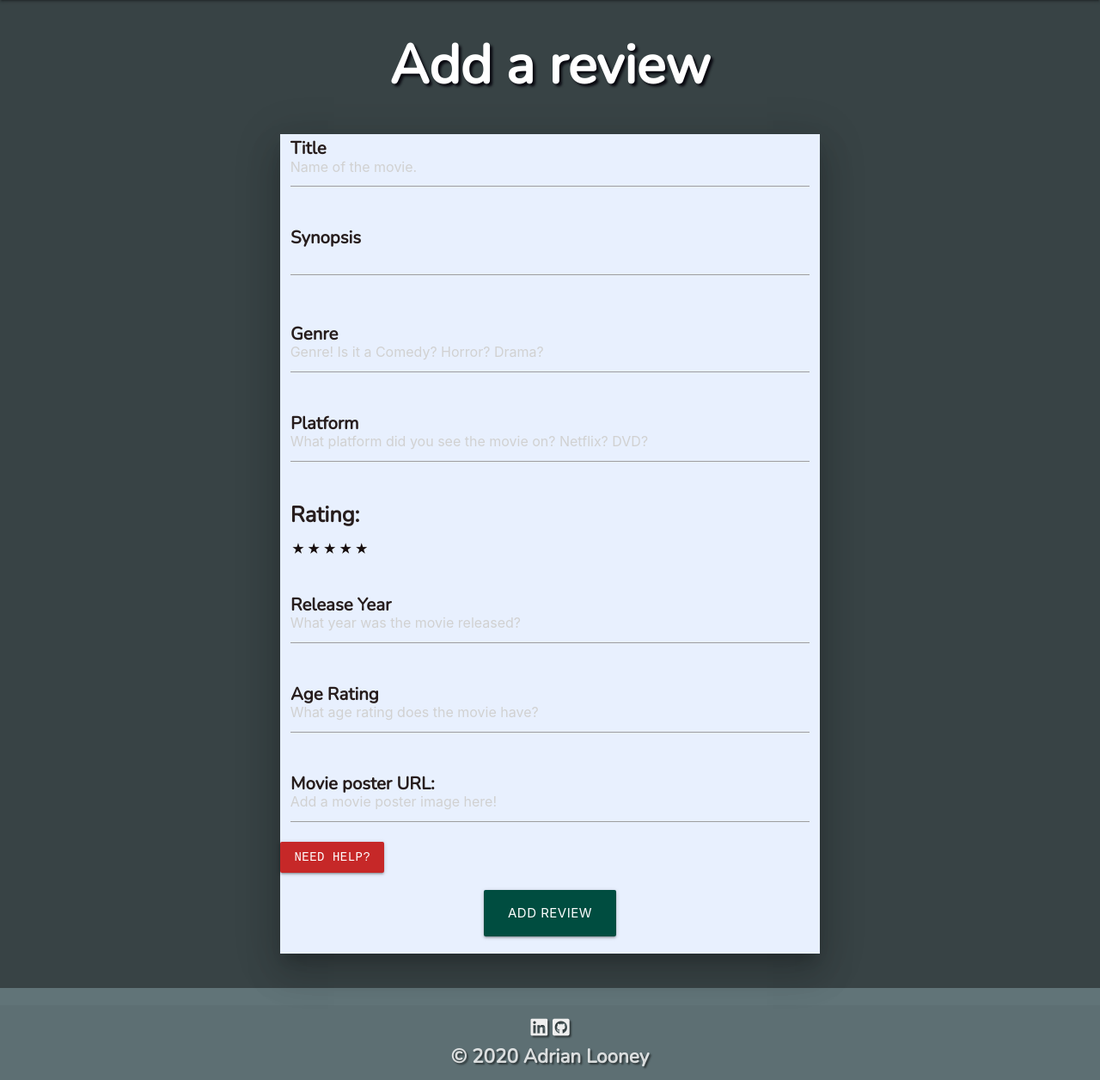
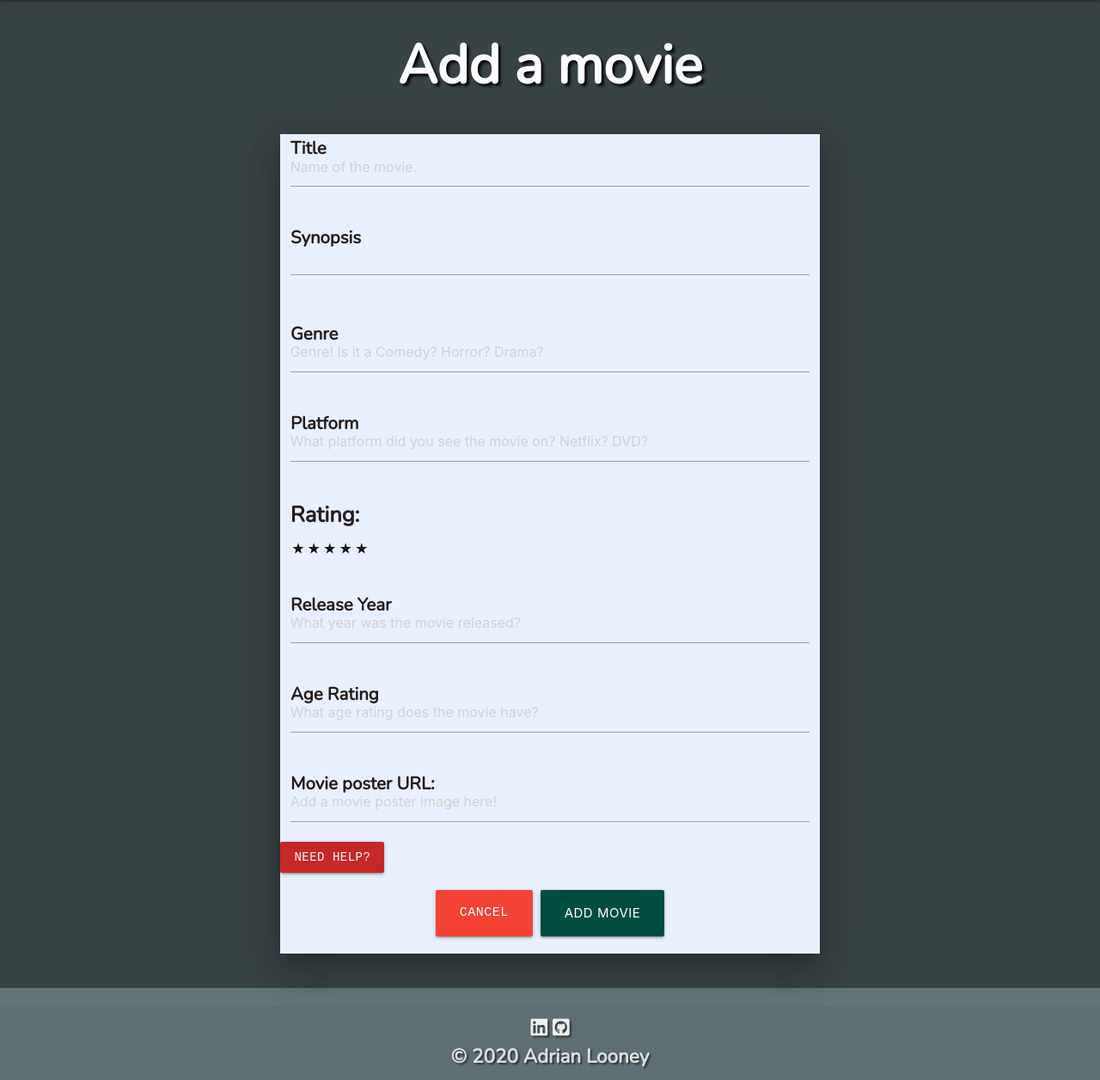
Before and after one commit to Jammerref2015/watchthisnext, a Flask app: page /addmovie in a window 1280 px wide. Shown: the part 64-1320 px from the top of the page at 86% size. Run offline with Flask 2, Linux system fonts and the light colour scheme; some libraries are stand-ins or nearby versions.

```diff
--- a/templates/addmovie.html
+++ b/templates/addmovie.html
@@ -3,7 +3,7 @@
 <div class="container">
     <div class="row">
         <div class="col s12">
-            <h1 class="headerStyling center-align"> Add a review </h1>
+            <h1 class="headerStyling center-align"> Add a movie </h1>
         </div>
     </div>
     <!-- Button appears when user starts scrolling allowing you return to the top of the page. -->
@@ -16,7 +16,7 @@
                 <!-- Movie title-->
             <div class="row">
             <div class="input-field col s12">
-                <input placeholder="Name of the movie." value="" class="title" id="title" type="text"
+                <input placeholder="Name of the movie." value=""  minlength="2" maxlength="24" class="title" id="title" type="text"
                        name="title" required />
                 <label for="title">Title</label>
             </div>
@@ -108,8 +108,9 @@
             <!-- Add review submit button -->
             <div class="row">
                 <div class="col s12 center-align">
+                    <a href="{{ url_for('get_movies') }}" class="red btn-large">Cancel</a>
                     <button type="submit" class="btn-large waves-light  teal darken-4">
-                            Add review </button>
+                            Add movie </button>
                 </div>
             </div>
         </form>
--- a/templates/base.html
+++ b/templates/base.html
@@ -29,7 +29,7 @@
     	<ul class="right hide-on-med-and-down">
 			<li><a href="{{ url_for('get_movies') }}">Home</a></li>
             {% if session.user%}
-            <li><a href="{{ url_for('addmovie') }}">Add review</a></li>
+            <li><a href="{{ url_for('addmovie') }}">Add movie</a></li>
 			<li><a href="{{ url_for('logout') }}">Log Out</a></li>
             {% else %}
 			<li><a href="{{ url_for('login') }}">Log In</a></li>
```
Also changed, not shown: templates/movie.html (+6 -1 lines).
